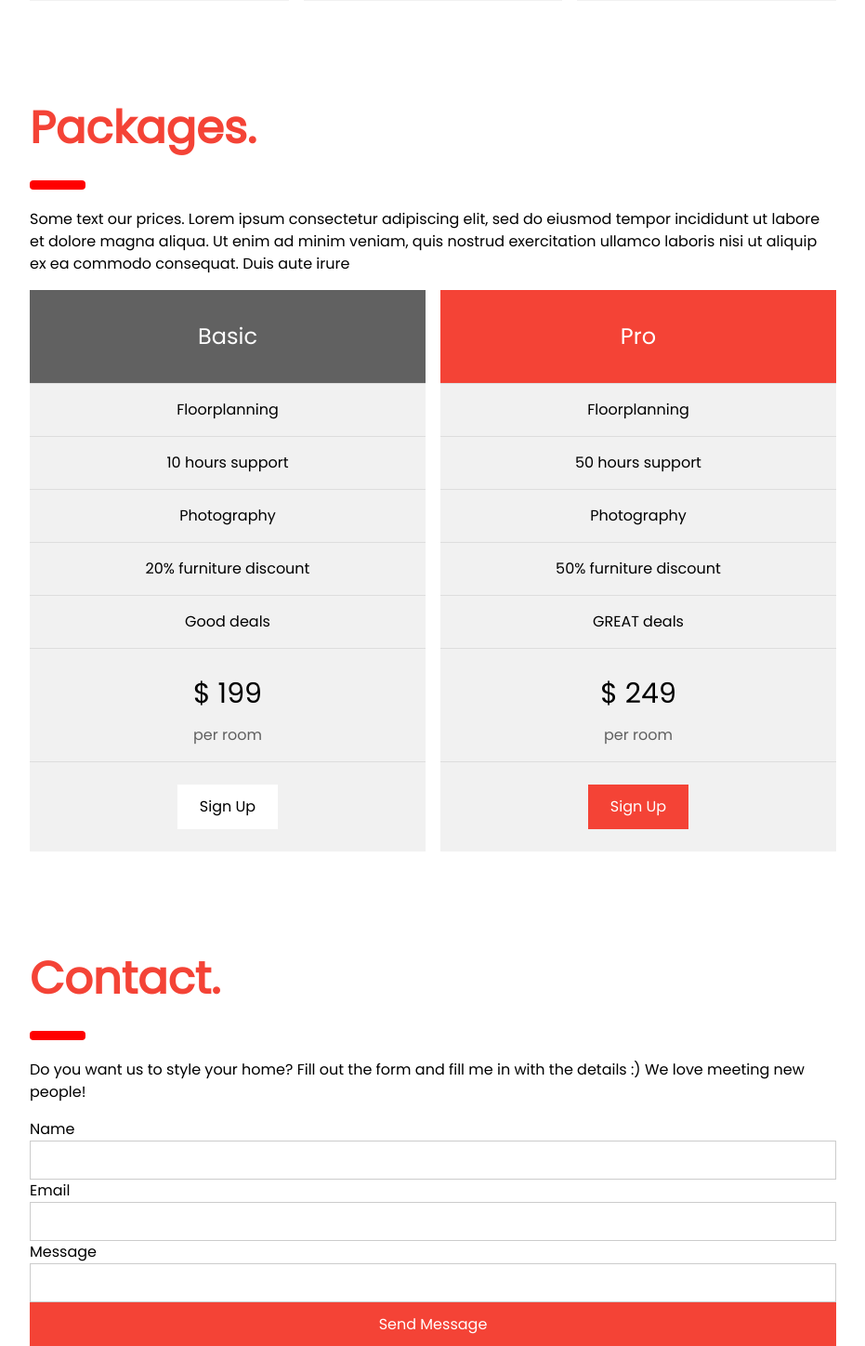
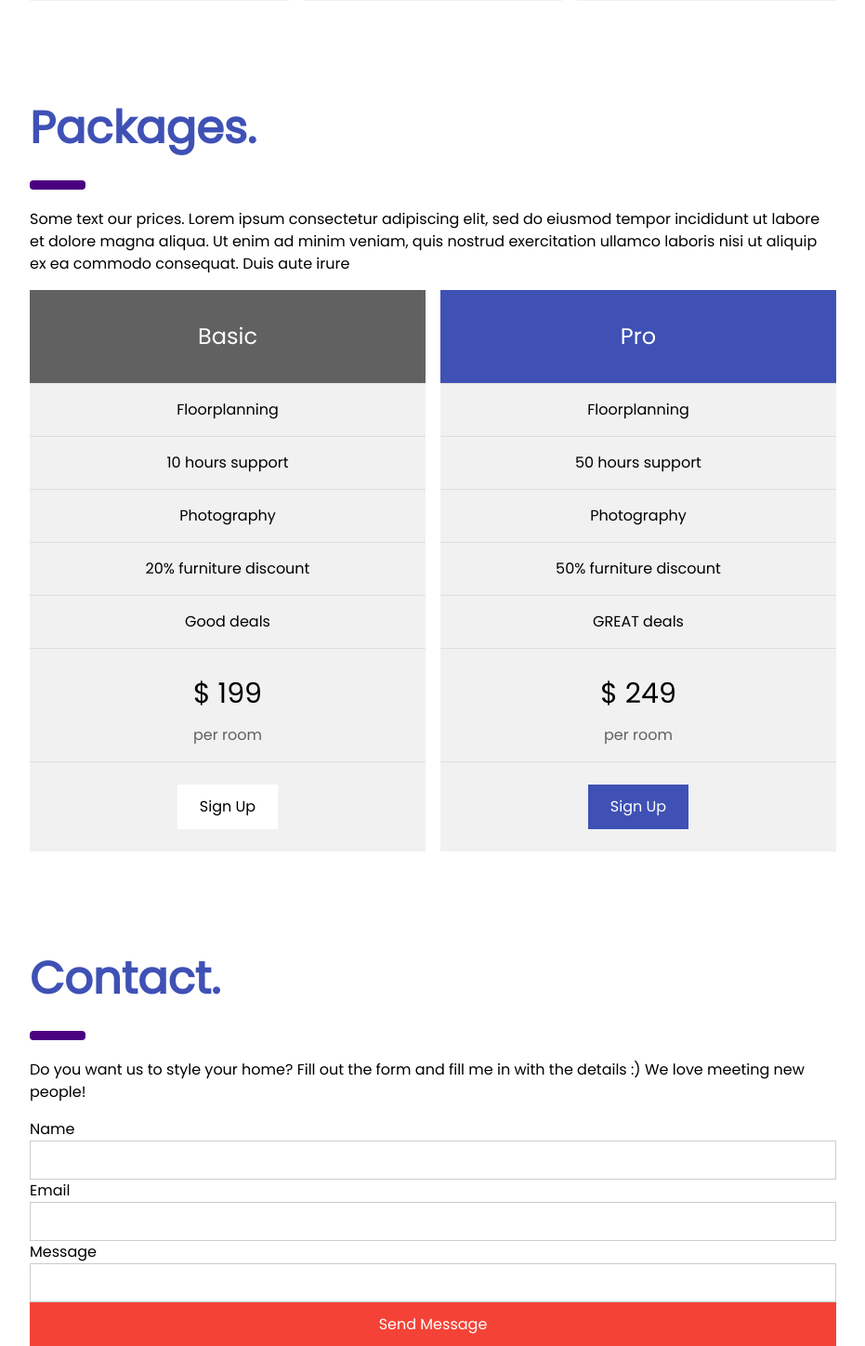
Before and after one commit to OptionalLanguor/ihcNucleoPedagogico, a CodeIgniter app: the page made by application/views/menu_principal.php in a window 1280 px wide. Shown: the part 2608-4056 px from the top of the page at 93% size, without its empty margins (324-1255 px from the left). Run offline with CodeIgniter, Linux system fonts and the light colour scheme.

Commit message:
Mundança Menu Princial - likar funcionarios
Criação do controler Cadastrar_funcionario e alteração de body do Menu_principal

```diff
--- a/application/views/menu_principal.php
+++ b/application/views/menu_principal.php
@@ -14,7 +14,7 @@ body {font-size:16px;}
 <body>
 
 <!-- Sidebar/menu -->
-<nav class="w3-sidebar w3-red w3-collapse w3-top w3-large w3-padding" style="z-index:3;width:300px;font-weight:bold;" id="mySidebar"><br>
+<nav class="w3-sidebar w3-indigo w3-collapse w3-top w3-large w3-padding" style="z-index:3;width:300px;font-weight:bold;" id="mySidebar"><br>
   <a href="javascript:void(0)" onclick="w3_close()" class="w3-button w3-hide-large w3-display-topleft" style="width:100%;font-size:22px">Close Menu</a>
   <div class="w3-container">
     <h3 class="w3-padding-64"><b>Universidade Federal de Itajubá<br><h5><i>campus</i> Itabira</b></h5></h3>
@@ -22,16 +22,17 @@ body {font-size:16px;}
   <div class="w3-bar-block">
     <a href="#" onclick="w3_close()" class="w3-bar-item w3-button w3-hover-white">Menu Principal</a>
     <a href="#showcase" onclick="w3_close()" class="w3-bar-item w3-button w3-hover-white">Registros de Atendimento</a>
-    <a href="#services" onclick="w3_close()" class="w3-bar-item w3-button w3-hover-white">Services</a>
-    <a href="#designers" onclick="w3_close()" class="w3-bar-item w3-button w3-hover-white">Designers</a>
-    <a href="#packages" onclick="w3_close()" class="w3-bar-item w3-button w3-hover-white">Packages</a>
-    <a href="#contact" onclick="w3_close()" class="w3-bar-item w3-button w3-hover-white">Contact</a>
+    <a href="#services" onclick="w3_close()" class="w3-bar-item w3-button w3-hover-white">Cadastrar aluno</a>
+    <a href="#designers" onclick="w3_close()" class="w3-bar-item w3-button w3-hover-white">Cadastrar professor</a>
+    <a href="#packages" onclick="w3_close()" class="w3-bar-item w3-button w3-hover-white">Cadastrar disciplina</a>
+    <a href="<?php echo site_url('Cadastrar_funcionario') ?>"> onclick="w3_close()" class="w3-bar-item w3-button w3-hover-white">Cadastrar Funcionario</a>
+
+
   </div>
 </nav>
-
 <!-- Top menu on small screens -->
-<header class="w3-container w3-top w3-hide-large w3-red w3-xlarge w3-padding">
-  <a href="javascript:void(0)" class="w3-button w3-red w3-margin-right" onclick="w3_open()">☰</a>
+<header class="w3-container w3-top w3-hide-large w3-indigo w3-xlarge w3-padding">
+  <a href="javascript:void(0)" class="w3-button w3-indigo w3-margin-right" onclick="w3_open()">☰</a>
   <span>Company Name</span>
 </header>
 
@@ -44,8 +45,8 @@ body {font-size:16px;}
   <!-- Header -->
   <div class="w3-container" style="margin-top:80px" id="showcase">
     <h1 class="w3-jumbo"><b>Núcleo Pedagógico</b></h1>
-    <h1 class="w3-xxxlarge w3-text-red"><b>Sistema de atendimento.</b></h1>
-    <hr style="width:50px;border:5px solid red" class="w3-round">
+    <h1 class="w3-xxxlarge w3-text-indigo"><b>Sistema de atendimento.</b></h1>
+    <hr style="width:50px;border:5px solid indigo" class="w3-round">
   </div>
 
   <!-- Photo grid (modal) -->
@@ -74,8 +75,8 @@ body {font-size:16px;}
 
   <!-- Services -->
   <div class="w3-container" id="services" style="margin-top:75px">
-    <h1 class="w3-xxxlarge w3-text-red"><b>Services.</b></h1>
-    <hr style="width:50px;border:5px solid red" class="w3-round">
+    <h1 class="w3-xxxlarge w3-text-indigo"><b>Services.</b></h1>
+    <hr style="width:50px;border:5px solid indigo" class="w3-round">
     <p>We are a interior design service that focus on what's best for your home and what's best for you!</p>
     <p>Some text about our services - what we do and what we offer. We are lorem ipsum consectetur adipiscing elit, sed do eiusmod tempor incididunt ut labore et dolore magna aliqua. Ut enim ad minim veniam, quis nostrud exercitation ullamco laboris nisi ut aliquip ex ea commodo consequat. Duis aute irure
     dolor in reprehenderit in voluptate velit esse cillum dolore eu fugiat nulla pariatur. Excepteur sint occaecat cupidatat non proident, sunt in culpa qui officia deserunt mollit anim id est laborum consectetur adipiscing elit, sed do eiusmod tempor
@@ -85,8 +86,8 @@ body {font-size:16px;}
 
   <!-- Designers -->
   <div class="w3-container" id="designers" style="margin-top:75px">
-    <h1 class="w3-xxxlarge w3-text-red"><b>Designers.</b></h1>
-    <hr style="width:50px;border:5px solid red" class="w3-round">
+    <h1 class="w3-xxxlarge w3-text-indigo"><b>Designers.</b></h1>
+    <hr style="width:50px;border:5px solid indigo" class="w3-round">
     <p>The best team in the world.</p>
     <p>We are lorem ipsum consectetur adipiscing elit, sed do eiusmod tempor incididunt ut labore et dolore magna aliqua. Ut enim ad minim veniam, quis nostrud exercitation ullamco laboris nisi ut aliquip ex ea commodo consequat. Duis aute irure
     dolor in reprehenderit in voluptate velit esse cillum dolore eu fugiat nulla pariatur. Excepteur sint occaecat cupidatat non proident, sunt in culpa qui officia deserunt mollit anim id est laborum consectetur adipiscing elit, sed do eiusmod tempor
@@ -131,8 +132,8 @@ body {font-size:16px;}
 
   <!-- Packages / Pricing Tables -->
   <div class="w3-container" id="packages" style="margin-top:75px">
-    <h1 class="w3-xxxlarge w3-text-red"><b>Packages.</b></h1>
-    <hr style="width:50px;border:5px solid red" class="w3-round">
+    <h1 class="w3-xxxlarge w3-text-indigo"><b>Packages.</b></h1>
+    <hr style="width:50px;border:5px solid indigo" class="w3-round">
     <p>Some text our prices. Lorem ipsum consectetur adipiscing elit, sed do eiusmod tempor incididunt ut labore et dolore magna aliqua. Ut enim ad minim veniam, quis nostrud exercitation ullamco laboris nisi ut aliquip ex ea commodo consequat. Duis aute irure</p>
   </div>
 
@@ -157,7 +158,7 @@ body {font-size:16px;}
 
     <div class="w3-half">
       <ul class="w3-ul w3-light-grey w3-center">
-        <li class="w3-red w3-xlarge w3-padding-32">Pro</li>
+        <li class="w3-indigo w3-xlarge w3-padding-32">Pro</li>
         <li class="w3-padding-16">Floorplanning</li>
         <li class="w3-padding-16">50 hours support</li>
         <li class="w3-padding-16">Photography</li>
@@ -168,7 +169,7 @@ body {font-size:16px;}
           <span class="w3-opacity">per room</span>
         </li>
         <li class="w3-light-grey w3-padding-24">
-          <button class="w3-button w3-red w3-padding-large w3-hover-black">Sign Up</button>
+          <button class="w3-button w3-indigo w3-padding-large w3-hover-black">Sign Up</button>
         </li>
       </ul>
     </div>
@@ -176,8 +177,8 @@ body {font-size:16px;}
 
   <!-- Contact -->
   <div class="w3-container" id="contact" style="margin-top:75px">
-    <h1 class="w3-xxxlarge w3-text-red"><b>Contact.</b></h1>
-    <hr style="width:50px;border:5px solid red" class="w3-round">
+    <h1 class="w3-xxxlarge w3-text-indigo"><b>Contact.</b></h1>
+    <hr style="width:50px;border:5px solid indigo" class="w3-round">
     <p>Do you want us to style your home? Fill out the form and fill me in with the details :) We love meeting new people!</p>
     <form action="/action_page.php" target="_blank">
       <div class="w3-group">
```
Also changed, not shown: application/controllers/Cadastrar_funcionario.php (added, +10 -0 lines).
